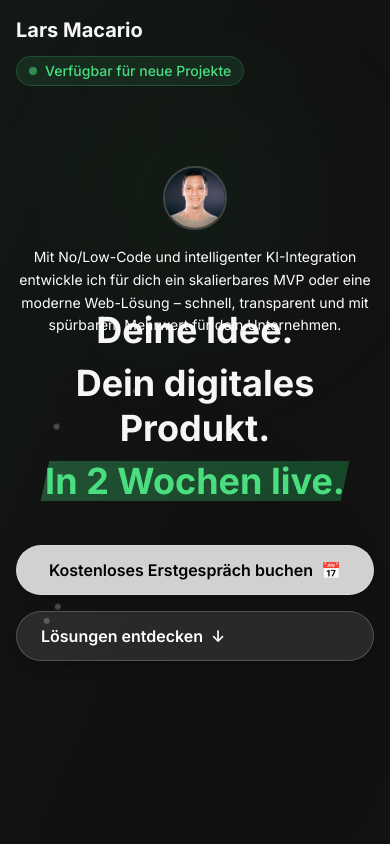
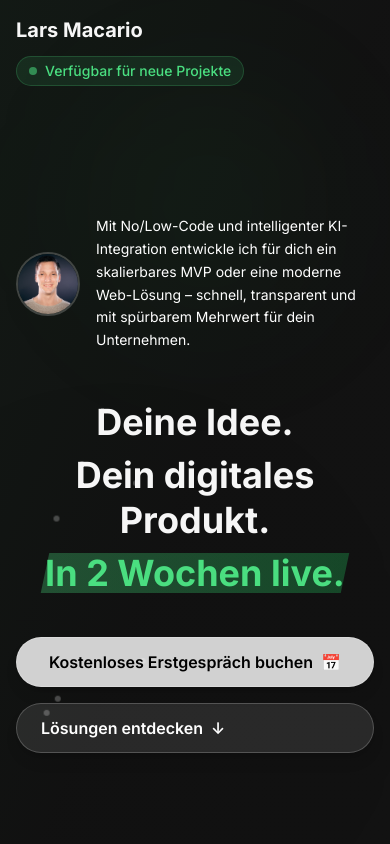
Before and after one commit to macxnet80/macario.dev, a Next.js app: page / in a window 390 px wide. Shown: the top 844 px of the page. Built offline with nearby package versions, Linux system fonts and the light colour scheme; no server answers; the database is empty.

Commit message:
Enhance Hero component layout for mobile and desktop views by adding a mobile-specific avatar and description section. Adjust avatar sizes and text alignment for improved responsiveness and visual consistency across screen sizes.

```diff
--- a/components/Hero.tsx
+++ b/components/Hero.tsx
@@ -69,10 +69,32 @@ export default function Hero() {
       </div>
 
       <div className="max-w-7xl mx-auto px-4 sm:px-6 relative z-10 min-h-screen flex flex-col justify-center pb-20">
-        {/* Avatar and Description - Top Left */}
-        <div className="flex flex-col sm:flex-row items-center sm:items-start gap-4 sm:gap-6 mb-8 sm:mb-16 absolute top-16 sm:top-20 left-4 sm:left-6 right-4 sm:right-auto">
+        {/* Mobile Layout - Avatar and Description above headline */}
+        <div className="block sm:hidden mb-8">
+          <div className="flex items-center gap-4 mb-4">
+            {/* Avatar */}
+            <div className="w-16 h-16 rounded-full overflow-hidden border-2 border-white/20 flex-shrink-0">
+              <Image
+                src="/lars_macario_no_code_dev.jpg"
+                alt="Lars - No/Low-Code Developer"
+                width={80}
+                height={80}
+                className="object-cover w-full h-full"
+                priority
+              />
+            </div>
+
+            {/* Description */}
+            <div className="text-white leading-relaxed text-sm">
+            Mit No/Low-Code und intelligenter KI-Integration entwickle ich für dich ein skalierbares MVP oder eine moderne Web-Lösung – schnell, transparent und mit spürbarem Mehrwert für dein Unternehmen.
+            </div>
+          </div>
+        </div>
+
+        {/* Desktop Layout - Avatar and Description - Top Left */}
+        <div className="hidden sm:flex items-start gap-6 mb-16 absolute top-20 left-6">
           {/* Avatar */}
-          <div className="w-16 h-16 sm:w-20 sm:h-20 rounded-full overflow-hidden border-2 border-white/20 flex-shrink-0">
+          <div className="w-20 h-20 rounded-full overflow-hidden border-2 border-white/20 flex-shrink-0">
             <Image
               src="/lars_macario_no_code_dev.jpg"
               alt="Lars - No/Low-Code Developer"
@@ -84,7 +106,7 @@ export default function Hero() {
           </div>
 
           {/* Description */}
-          <div className="text-white leading-relaxed max-w-md text-sm sm:text-base text-center sm:text-left">
+          <div className="text-white leading-relaxed max-w-md text-base text-left">
           Mit No/Low-Code und intelligenter KI-Integration entwickle ich für dich ein skalierbares MVP oder eine moderne Web-Lösung – schnell, transparent und mit spürbarem Mehrwert für dein Unternehmen.
           </div>
         </div>
```
